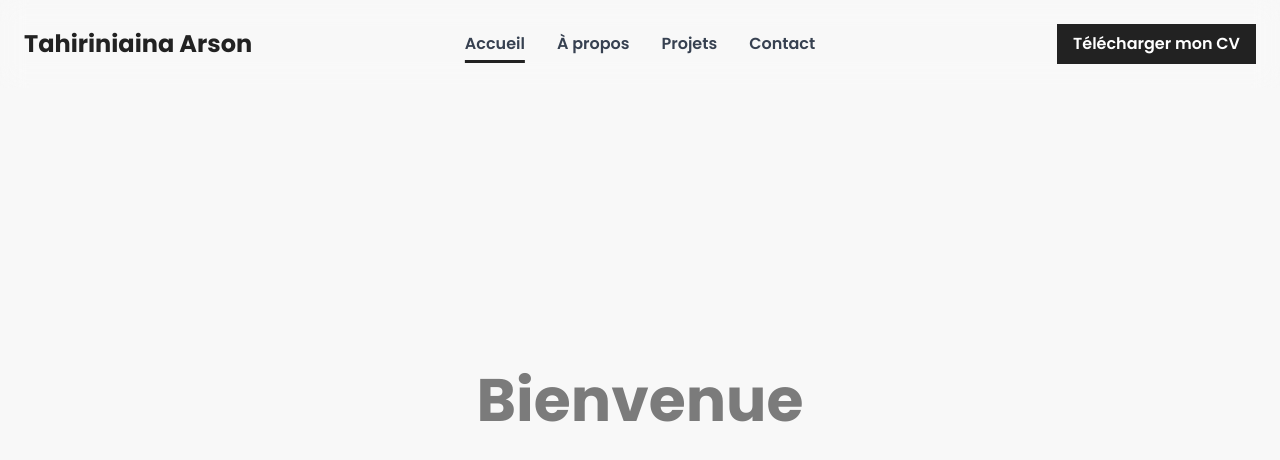
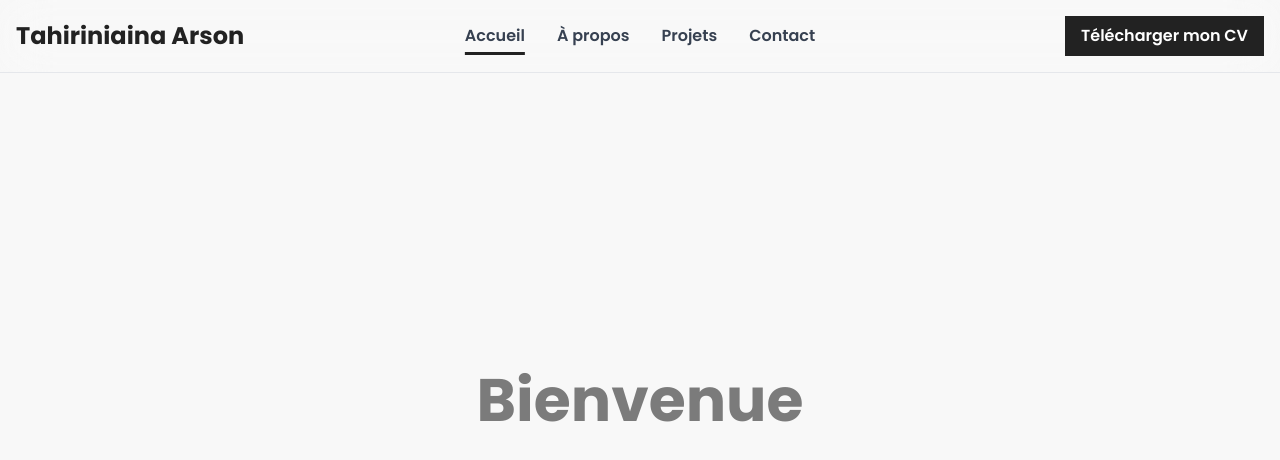
Before and after one commit to Tahiry2003/Portfolio_Tahiriniaina, a React (Vite) app: page / in a window 1280 px wide. Shown: the top 460 px of the page. Built offline with nearby package versions, Linux system fonts and the light colour scheme.

Commit message:
suppression du scrollbar

```diff
--- a/src/components/Navbar.jsx
+++ b/src/components/Navbar.jsx
@@ -32,8 +32,8 @@ function Navbar() {
   }, [])
 
   return (
-    <nav className="fixed w-full z-50 backdrop-blur-md">
-      <div className="max-w-7xl mx-auto flex items-center justify-between p-6">
+    <nav className="fixed w-full z-50 backdrop-blur-xl border-b border-collapse">
+      <div className="max-w-7xl mx-auto flex items-center justify-between p-4">
 
         {/* Logo */}
         <h1 className="text-2xl font-bold text-primary">
--- a/src/index.css
+++ b/src/index.css
@@ -5,3 +5,17 @@
 body {
   font-family: 'Poppins', sans-serif;
 }
+
+::-webkit-scrollbar {
+  width: 12px;
+  display: none;
+}
+
+::-webkit-scrollbar-thumb {
+  background: #222222;
+  border-radius: 10px;
+}
+
+::-webkit-scrollbar-track {
+  background: transparent;
+}
```
